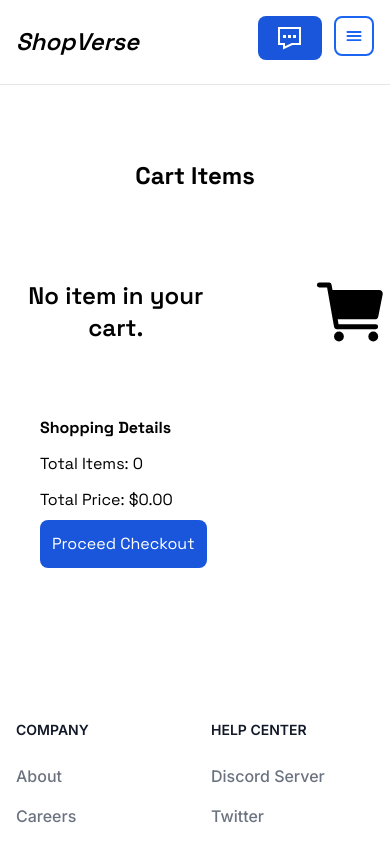
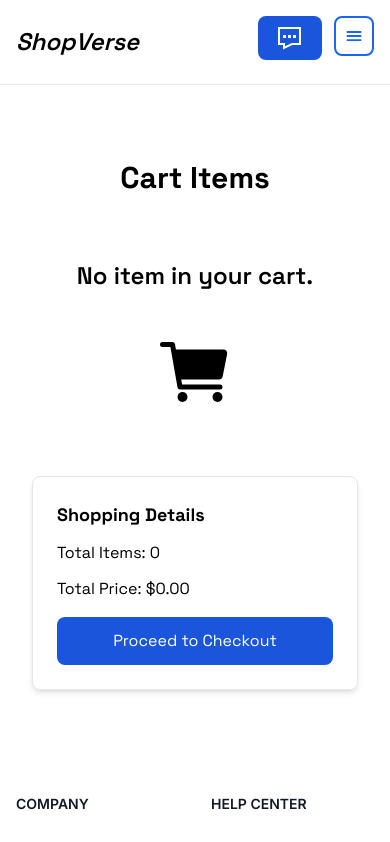
Before and after one commit to patrickiyiakimo/shopverse, a Next.js app: page /cart in a window 390 px wide. Shown: the top 842 px of the page. Built offline with nearby package versions, Linux system fonts and the light colour scheme; a web font is replaced by a local one.

Commit message:
fix: made the cart items responsive for wider screems

```diff
--- a/app/cart/page.tsx
+++ b/app/cart/page.tsx
@@ -30,7 +30,7 @@ const CartPage: React.FC = () => {
 
   const handleQuantityChange = (id: number, quantity: number) => {
     const updatedCart = cart.map((item) =>
-      item.id === id ? { ...item, quantity: Math.max(1, quantity) } : item,
+      item.id === id ? { ...item, quantity: Math.max(1, quantity) } : item
     );
     localStorage.setItem("cart", JSON.stringify(updatedCart));
     setCart(updatedCart);
@@ -38,7 +38,7 @@ const CartPage: React.FC = () => {
 
   const handleIncrement = (id: number) => {
     const updatedCart = cart.map((item) =>
-      item.id === id ? { ...item, quantity: item.quantity + 1 } : item,
+      item.id === id ? { ...item, quantity: item.quantity + 1 } : item
     );
     localStorage.setItem("cart", JSON.stringify(updatedCart));
     setCart(updatedCart);
@@ -48,7 +48,7 @@ const CartPage: React.FC = () => {
     const updatedCart = cart.map((item) =>
       item.id === id
         ? { ...item, quantity: Math.max(1, item.quantity - 1) }
-        : item,
+        : item
     );
     localStorage.setItem("cart", JSON.stringify(updatedCart));
     setCart(updatedCart);
@@ -56,15 +56,16 @@ const CartPage: React.FC = () => {
 
   const totalPrice = cart.reduce(
     (total, item) => total + item.price * item.quantity,
-    0,
+    0
   );
 
   return (
-    <div className="py-20 font-mont">
-      <h1 className="py-20 text-center text-2xl font-bold md:text-4xl lg:text-6xl">
+    <div className="mx-auto max-w-screen-2xl px-4 py-20 font-mont">
+      <h1 className="pb-16 pt-20 text-center text-3xl font-bold md:text-4xl lg:text-6xl">
         Cart Items
       </h1>
-      <div className="grid grid-cols-1 gap-4 lg:grid-cols-2">
+
+      <div className="grid grid-cols-1 gap-6 lg:grid-cols-2 xl:grid-cols-3 2xl:grid-cols-3">
         {cart.length > 0 ? (
           cart.map((item) => (
             <div key={item.id} className="rounded p-4">
@@ -72,21 +73,11 @@ const CartPage: React.FC = () => {
                 <table className="w-full text-left text-sm text-gray-500 dark:text-white rtl:text-right">
                   <thead className="bg-gray-50 text-xs uppercase text-gray-700 dark:bg-gray-700 dark:text-white">
                     <tr>
-                      <th scope="col" className="px-6 py-3">
-                        Image
-                      </th>
-                      <th scope="col" className="px-6 py-3">
-                        Product
-                      </th>
-                      <th scope="col" className="px-6 py-3">
-                        Quantity
-                      </th>
-                      <th scope="col" className="px-6 py-3">
-                        Price
-                      </th>
-                      <th scope="col" className="px-6 py-3">
-                        Action
-                      </th>
+                      <th className="px-6 py-3">Image</th>
+                      <th className="px-6 py-3">Product</th>
+                      <th className="px-6 py-3">Quantity</th>
+                      <th className="px-6 py-3">Price</th>
+                      <th className="px-6 py-3">Action</th>
                     </tr>
                   </thead>
                   <tbody>
@@ -95,8 +86,8 @@ const CartPage: React.FC = () => {
                          <Image
                            src={item.image}
                            alt={item.name}
-                          width={60}
-                          height={60}
+                           width={100}
+                           height={100}
                            className="size-10 max-h-full max-w-full rounded-full md:size-32 md:w-32 lg:size-10"
                          />
                       </td>
@@ -120,9 +111,9 @@ const CartPage: React.FC = () => {
                             >
                               <path
                                 stroke="currentColor"
-                                stroke-linecap="round"
-                                stroke-linejoin="round"
-                                stroke-width="2"
+                                strokeLinecap="round"
+                                strokeLinejoin="round"
+                                strokeWidth="2"
                                 d="M1 1h16"
                               />
                             </svg>
@@ -131,12 +122,9 @@ const CartPage: React.FC = () => {
                             type="number"
                             value={item.quantity}
                             onChange={(e) =>
-                              handleQuantityChange(
-                                item.id,
-                                Number(e.target.value),
-                              )
+                              handleQuantityChange(item.id, Number(e.target.value))
                             }
-                            className="block w-8 rounded-lg border border-gray-300 bg-gray-50 px-2.5 py-1 text-sm text-gray-900 focus:border-blue-500 focus:ring-blue-500"
+                            className="block w-10 rounded-lg border border-gray-300 bg-gray-50 px-2.5 py-1 text-sm text-gray-900 focus:border-blue-500 focus:ring-blue-500"
                           />
                           <button
                             className="ms-3 inline-flex size-6 items-center justify-center rounded-full border border-gray-300 bg-white p-1 text-sm font-medium text-gray-500 hover:bg-gray-100 dark:border-gray-600 dark:bg-gray-800 dark:text-gray-400"
@@ -153,9 +141,9 @@ const CartPage: React.FC = () => {
                             >
                               <path
                                 stroke="currentColor"
-                                stroke-linecap="round"
-                                stroke-linejoin="round"
-                                stroke-width="2"
+                                strokeLinecap="round"
+                                strokeLinejoin="round"
+                                strokeWidth="2"
                                 d="M9 1v16M1 9h16"
                               />
                             </svg>
@@ -168,12 +156,12 @@ const CartPage: React.FC = () => {
                         </p>
                       </td>
                       <td className="px-6 py-4">
-                        <a href="#" className="text-red-600 dark:text-red-500">
+                        <button className="text-red-600 dark:text-red-500">
                           <MdDelete
                             className="size-7"
                             onClick={() => handleCartDelete(item.id)}
                           />
-                        </a>
+                        </button>
                       </td>
                     </tr>
                   </tbody>
@@ -182,28 +170,29 @@ const CartPage: React.FC = () => {
             </div>
           ))
         ) : (
-          <p className="flex items-center justify-center text-center text-2xl font-semibold md:text-4xl lg:text-6xl">
+          <p className="col-span-full flex flex-col items-center justify-center text-center text-2xl font-semibold md:text-4xl lg:text-5xl 2xl:text-6xl">
             No item in your cart.
-            <IoCart className="ml-20 size-20 md:ml-40 lg:size-72" />
+            <IoCart className="mt-10 size-20 md:size-28 lg:size-36 2xl:size-[12rem]" />
           </p>
         )}
-        <section className="my-12 ml-10 flex-col items-start justify-between md:ml-20 md:flex-row lg:ml-80">
-          <div className="space-y-3 md:w-1/2">
-            <h3 className="font-bold">Shopping Details</h3>
+      </div>
+
+      <section className="mt-16 flex justify-center px-4 md:px-10 lg:px-20 2xl:px-40">
+        <div className="w-full max-w-xl space-y-3 rounded-lg border border-gray-200 p-6 shadow-md dark:border-gray-700">
+          <h3 className="text-lg font-bold">Shopping Details</h3>
           <p>
             Total Items:{" "}
             {cart.reduce((total, item) => total + item.quantity, 0)}
           </p>
           <p>Total Price: ${totalPrice.toFixed(2)}</p>
           <Link href="/cart/checkout">
-              <button className="mt-2 rounded-lg bg-blue-700 p-3 text-white transition duration-300 hover:bg-blue-800">
-                Proceed Checkout
+            <button className="mt-4 w-full rounded-lg bg-blue-700 p-3 text-white transition duration-300 hover:bg-blue-800">
+              Proceed to Checkout
             </button>
           </Link>
         </div>
       </section>
     </div>
-    </div>
   );
 };
 
```
Lines whose indentation alone changed are shown as unchanged.
